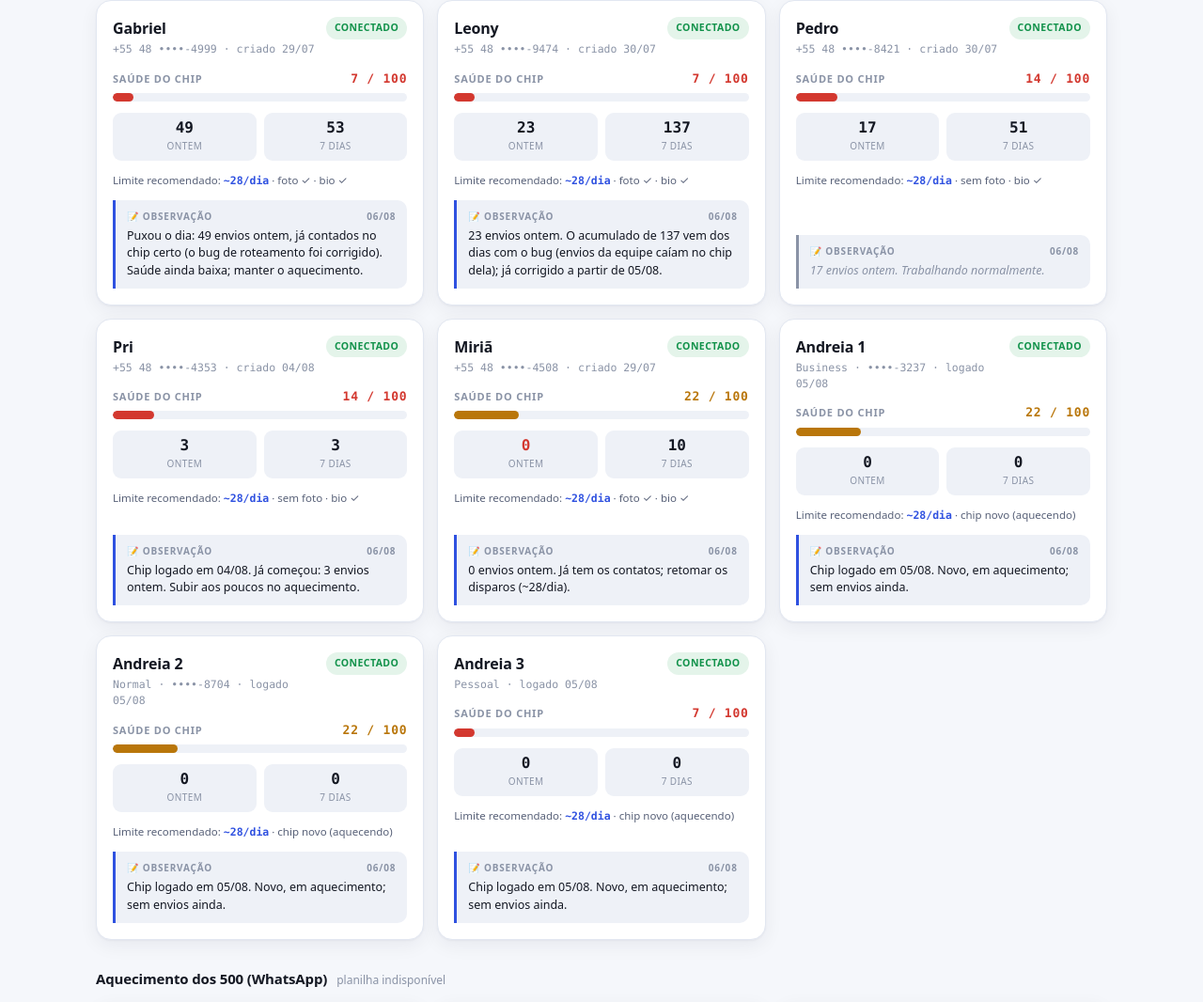
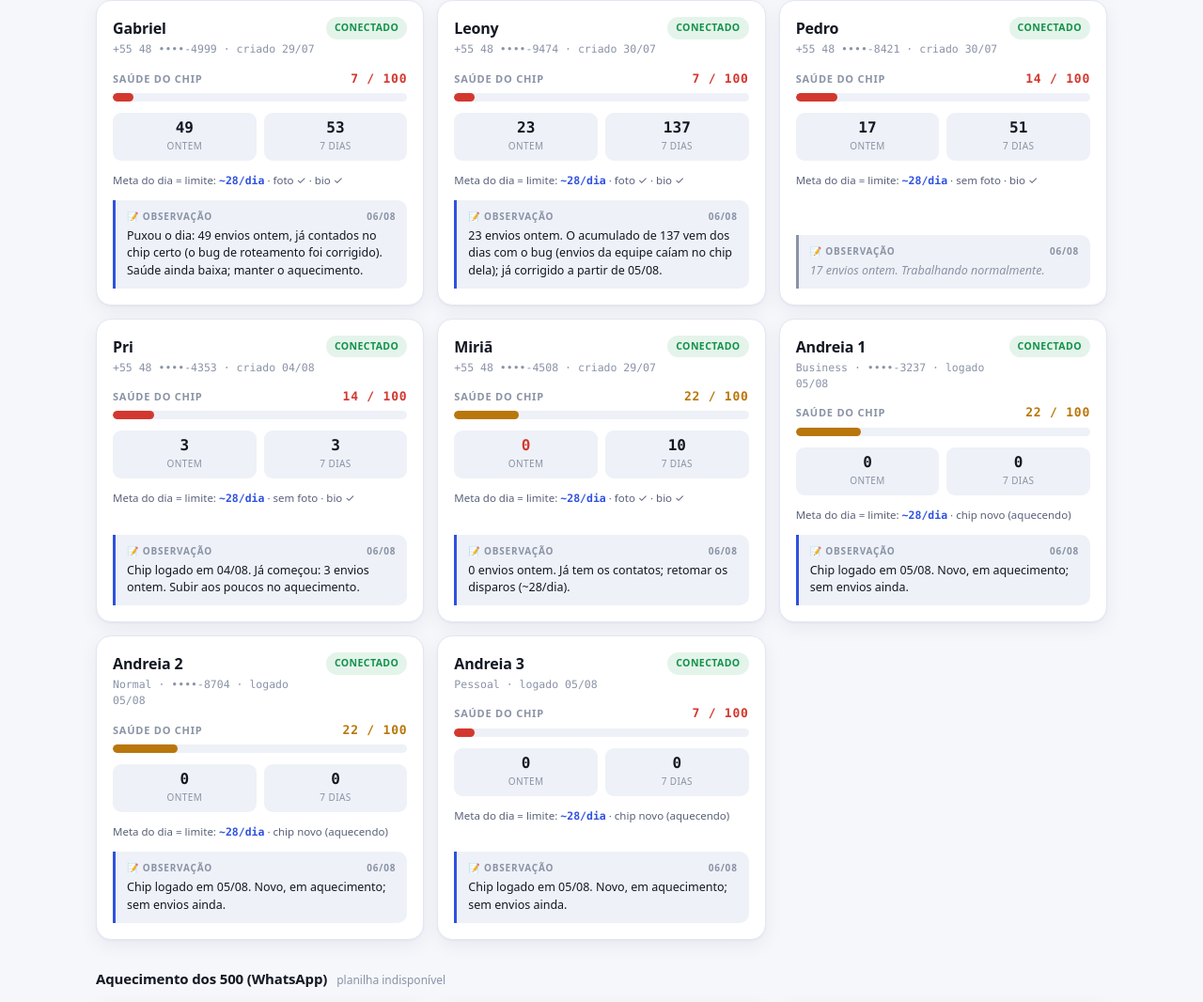
Before and after one commit to contatojabrand/painel-gabinete-jesse, a plain HTML site: page index.html in a window 1280 px wide. Shown: the part 888-1954 px from the top of the page at 94% size. Drawn offline with Linux system fonts and the light colour scheme; no server answers.

Commit message:
Meta do dia = limite nos chips; corrige vao das tags

```diff
--- a/index.html
+++ b/index.html
@@ -281,7 +281,7 @@
       <div class="chip-head"><div><div class="chip-name">Gabriel</div><div class="chip-num">+55 48 ••••-4999 · criado 29/07</div></div><span class="pill on">Conectado</span></div>
       <div class="health"><div class="hl"><span>Saúde do chip</span><span class="score zone-crit">7 / 100</span></div><div class="hbar"><span class="fill-crit" style="width:7%"></span></div></div>
       <div class="chip-stats"><div class="st"><div class="n tnum">49</div><div class="l">ontem</div></div><div class="st"><div class="n tnum">53</div><div class="l">7 dias</div></div></div>
-      <div class="chip-meta">Limite recomendado: <span class="cap">~28/dia</span> · foto ✓ · bio ✓</div>
+      <div class="chip-meta">Meta do dia = limite: <span class="cap">~28/dia</span> · foto ✓ · bio ✓</div>
       <div class="obs"><div class="oh"><span>📝 Observação</span><span>06/08</span></div><div class="ot">Puxou o dia: 49 envios ontem, já contados no chip certo (o bug de roteamento foi corrigido). Saúde ainda baixa; manter o aquecimento.</div></div>
     </div>
 
@@ -290,7 +290,7 @@
       <div class="chip-head"><div><div class="chip-name">Leony</div><div class="chip-num">+55 48 ••••-9474 · criado 30/07</div></div><span class="pill on">Conectado</span></div>
       <div class="health"><div class="hl"><span>Saúde do chip</span><span class="score zone-crit">7 / 100</span></div><div class="hbar"><span class="fill-crit" style="width:7%"></span></div></div>
       <div class="chip-stats"><div class="st"><div class="n tnum">23</div><div class="l">ontem</div></div><div class="st"><div class="n tnum">137</div><div class="l">7 dias</div></div></div>
-      <div class="chip-meta">Limite recomendado: <span class="cap">~28/dia</span> · foto ✓ · bio ✓</div>
+      <div class="chip-meta">Meta do dia = limite: <span class="cap">~28/dia</span> · foto ✓ · bio ✓</div>
       <div class="obs"><div class="oh"><span>📝 Observação</span><span>06/08</span></div><div class="ot">23 envios ontem. O acumulado de 137 vem dos dias com o bug (envios da equipe caíam no chip dela); já corrigido a partir de 05/08.</div></div>
     </div>
 
@@ -299,7 +299,7 @@
       <div class="chip-head"><div><div class="chip-name">Pedro</div><div class="chip-num">+55 48 ••••-8421 · criado 30/07</div></div><span class="pill on">Conectado</span></div>
       <div class="health"><div class="hl"><span>Saúde do chip</span><span class="score zone-crit">14 / 100</span></div><div class="hbar"><span class="fill-crit" style="width:14%"></span></div></div>
       <div class="chip-stats"><div class="st"><div class="n tnum">17</div><div class="l">ontem</div></div><div class="st"><div class="n tnum">51</div><div class="l">7 dias</div></div></div>
-      <div class="chip-meta">Limite recomendado: <span class="cap">~28/dia</span> · sem foto · bio ✓</div>
+      <div class="chip-meta">Meta do dia = limite: <span class="cap">~28/dia</span> · sem foto · bio ✓</div>
       <div class="obs empty"><div class="oh"><span>📝 Observação</span><span>06/08</span></div><div class="ot">17 envios ontem. Trabalhando normalmente.</div></div>
     </div>
 
@@ -308,7 +308,7 @@
       <div class="chip-head"><div><div class="chip-name">Pri</div><div class="chip-num">+55 48 ••••-4353 · criado 04/08</div></div><span class="pill on">Conectado</span></div>
       <div class="health"><div class="hl"><span>Saúde do chip</span><span class="score zone-crit">14 / 100</span></div><div class="hbar"><span class="fill-crit" style="width:14%"></span></div></div>
       <div class="chip-stats"><div class="st"><div class="n tnum">3</div><div class="l">ontem</div></div><div class="st"><div class="n tnum">3</div><div class="l">7 dias</div></div></div>
-      <div class="chip-meta">Limite recomendado: <span class="cap">~28/dia</span> · sem foto · bio ✓</div>
+      <div class="chip-meta">Meta do dia = limite: <span class="cap">~28/dia</span> · sem foto · bio ✓</div>
       <div class="obs"><div class="oh"><span>📝 Observação</span><span>06/08</span></div><div class="ot">Chip logado em 04/08. Já começou: 3 envios ontem. Subir aos poucos no aquecimento.</div></div>
     </div>
 
@@ -317,7 +317,7 @@
       <div class="chip-head"><div><div class="chip-name">Miriã</div><div class="chip-num">+55 48 ••••-4508 · criado 29/07</div></div><span class="pill on">Conectado</span></div>
       <div class="health"><div class="hl"><span>Saúde do chip</span><span class="score zone-warn">22 / 100</span></div><div class="hbar"><span class="fill-warn" style="width:22%"></span></div></div>
       <div class="chip-stats"><div class="st hot"><div class="n tnum">0</div><div class="l">ontem</div></div><div class="st"><div class="n tnum">10</div><div class="l">7 dias</div></div></div>
-      <div class="chip-meta">Limite recomendado: <span class="cap">~28/dia</span> · foto ✓ · bio ✓</div>
+      <div class="chip-meta">Meta do dia = limite: <span class="cap">~28/dia</span> · foto ✓ · bio ✓</div>
       <div class="obs"><div class="oh"><span>📝 Observação</span><span>06/08</span></div><div class="ot">0 envios ontem. Já tem os contatos; retomar os disparos (~28/dia).</div></div>
     </div>
 
@@ -326,7 +326,7 @@
       <div class="chip-head"><div><div class="chip-name">Andreia 1</div><div class="chip-num">Business · ••••-3237 · logado 05/08</div></div><span class="pill on">Conectado</span></div>
       <div class="health"><div class="hl"><span>Saúde do chip</span><span class="score zone-warn">22 / 100</span></div><div class="hbar"><span class="fill-warn" style="width:22%"></span></div></div>
       <div class="chip-stats"><div class="st"><div class="n tnum">0</div><div class="l">ontem</div></div><div class="st"><div class="n tnum">0</div><div class="l">7 dias</div></div></div>
-      <div class="chip-meta">Limite recomendado: <span class="cap">~28/dia</span> · chip novo (aquecendo)</div>
+      <div class="chip-meta">Meta do dia = limite: <span class="cap">~28/dia</span> · chip novo (aquecendo)</div>
       <div class="obs"><div class="oh"><span>📝 Observação</span><span>06/08</span></div><div class="ot">Chip logado em 05/08. Novo, em aquecimento; sem envios ainda.</div></div>
     </div>
 
@@ -335,7 +335,7 @@
       <div class="chip-head"><div><div class="chip-name">Andreia 2</div><div class="chip-num">Normal · ••••-8704 · logado 05/08</div></div><span class="pill on">Conectado</span></div>
       <div class="health"><div class="hl"><span>Saúde do chip</span><span class="score zone-warn">22 / 100</span></div><div class="hbar"><span class="fill-warn" style="width:22%"></span></div></div>
       <div class="chip-stats"><div class="st"><div class="n tnum">0</div><div class="l">ontem</div></div><div class="st"><div class="n tnum">0</div><div class="l">7 dias</div></div></div>
-      <div class="chip-meta">Limite recomendado: <span class="cap">~28/dia</span> · chip novo (aquecendo)</div>
+      <div class="chip-meta">Meta do dia = limite: <span class="cap">~28/dia</span> · chip novo (aquecendo)</div>
       <div class="obs"><div class="oh"><span>📝 Observação</span><span>06/08</span></div><div class="ot">Chip logado em 05/08. Novo, em aquecimento; sem envios ainda.</div></div>
     </div>
 
@@ -344,7 +344,7 @@
       <div class="chip-head"><div><div class="chip-name">Andreia 3</div><div class="chip-num">Pessoal · logado 05/08</div></div><span class="pill on">Conectado</span></div>
       <div class="health"><div class="hl"><span>Saúde do chip</span><span class="score zone-crit">7 / 100</span></div><div class="hbar"><span class="fill-crit" style="width:7%"></span></div></div>
       <div class="chip-stats"><div class="st"><div class="n tnum">0</div><div class="l">ontem</div></div><div class="st"><div class="n tnum">0</div><div class="l">7 dias</div></div></div>
-      <div class="chip-meta">Limite recomendado: <span class="cap">~28/dia</span> · chip novo (aquecendo)</div>
+      <div class="chip-meta">Meta do dia = limite: <span class="cap">~28/dia</span> · chip novo (aquecendo)</div>
       <div class="obs"><div class="oh"><span>📝 Observação</span><span>06/08</span></div><div class="ot">Chip logado em 05/08. Novo, em aquecimento; sem envios ainda.</div></div>
     </div>
 
```
